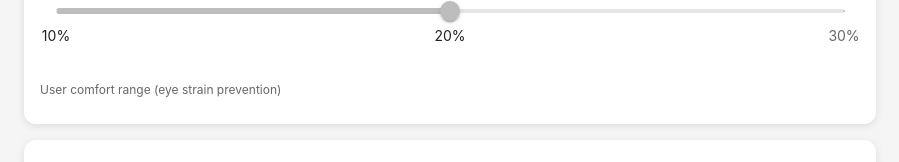
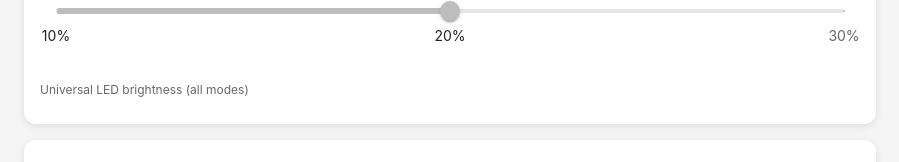
Before and after one commit to lemonforest/mlehaptics-pwa, a React (Vite) app: page / in a window 1280 px wide. Shown: the part 1525-1687 px from the top of the page, without its empty margins (190-1089 px from the left). Built offline with nearby package versions, Linux system fonts and the light colour scheme.

Commit message:
fix: Make LED brightness control available in all motor modes

```diff
--- a/src/components/LEDControl.tsx
+++ b/src/components/LEDControl.tsx
@@ -350,14 +350,14 @@ export const LEDControl: React.FC<LEDControlProps> = ({ connected, motorMode })
                   { value: 20, label: '20%' },
                   { value: 30, label: '30%' },
                 ]}
-                disabled={!connected || !isCustomMode || !ledEnable}
+                disabled={!connected}
                 valueLabelDisplay="auto"
                 valueLabelFormat={(value) => `${value}%`}
                 sx={{ touchAction: 'none' }}
               />
             </Box>
             <Typography variant="caption" color="text.secondary">
-              User comfort range (eye strain prevention)
+              Universal LED brightness (all modes)
             </Typography>
           </Grid>
         </Grid>
```
